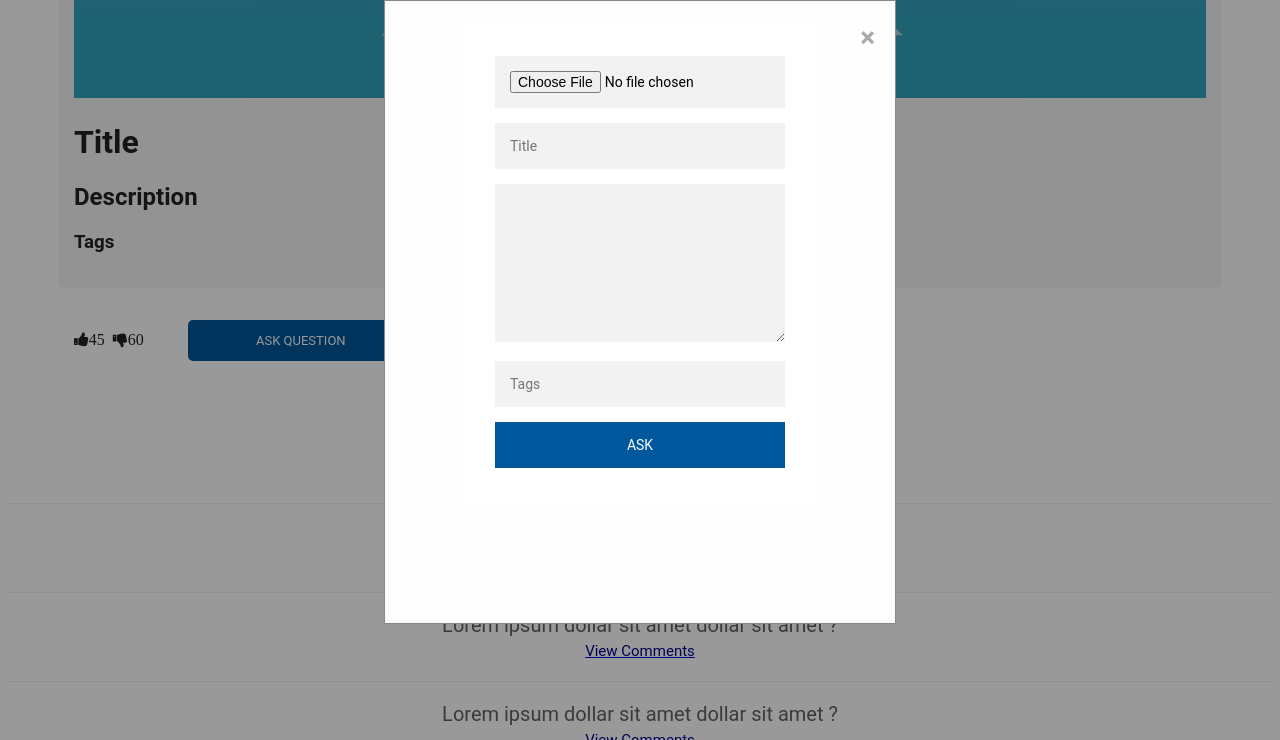
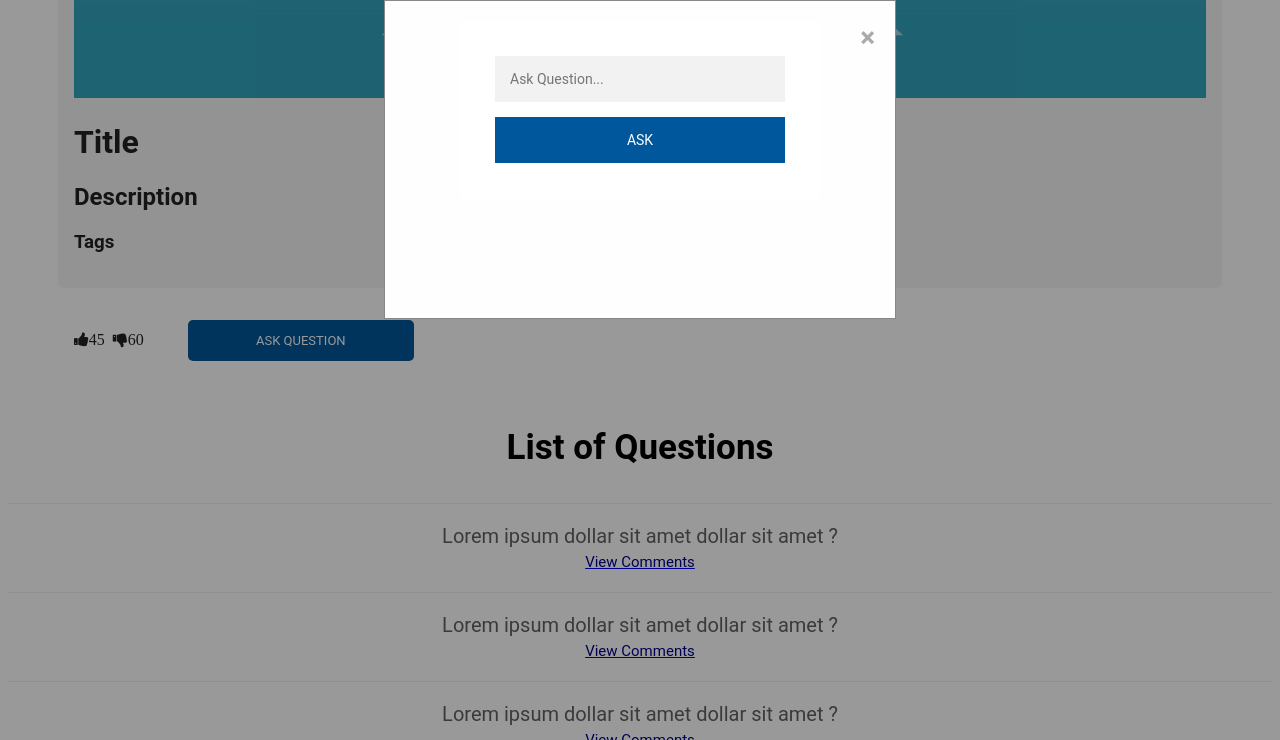
Before and after one commit to luc-tuyishime/Questioner, a website: page meetup1.html in a window 1280 px wide. Both pictures are taken after a click on the button "ASK QUESTION". Shown: the part 468-1208 px from the top of the page. Drawn offline with Linux system fonts and the light colour scheme.

Commit message:
[ft-#163241646] add one field for asking question

```diff
--- a/meetup1.html
+++ b/meetup1.html
@@ -44,12 +44,7 @@
                 <span class="close">&times;</span>
                 <div class="form_ask_question">
                   <form class="register-form">
-                    <input type="file" name="pic" accept="image/*">
-                    <input type="text" placeholder="Title" />
-                    <textarea placeholder="asfdsdfasd" name="Description" rows="8" cols="37">
-
-                      </textarea>
-                    <input type="text" placeholder="Tags" />
+                    <input type="text" placeholder="Ask Question..." />
                     <button>Ask</button>
                   </form>
                 </div>
```
